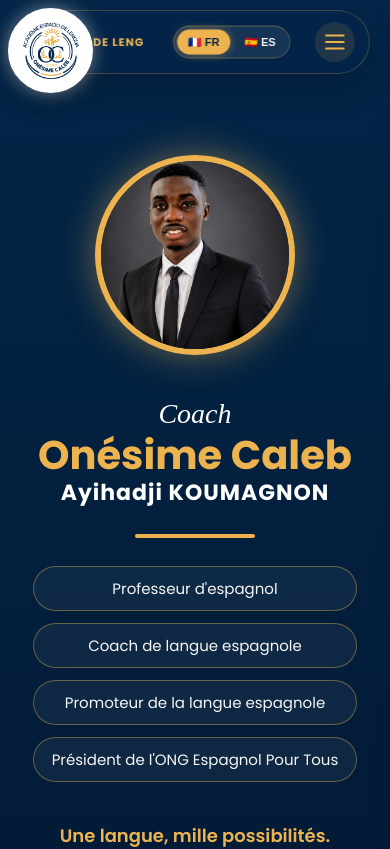
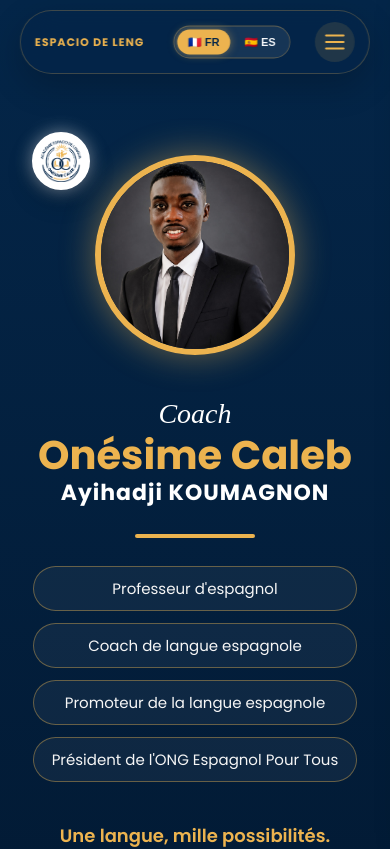
Before and after one commit to digipro708-hub/coach-onesime-caleb-premium, a Next.js app: page / in a window 390 px wide. Shown: the top 849 px of the page. Built offline with nearby package versions, Linux system fonts and the light colour scheme.

Commit message:
Fix hero logo overlap on mobile

```diff
--- a/components/Hero.tsx
+++ b/components/Hero.tsx
@@ -38,7 +38,7 @@ export default function Hero() {
       <div className="hero-content">
 
         {/* Logo */}
-       <div className="logo-circle">
+       <div className="logo-circle hero-navbar-logo">
   <Image
     src="/Logo.png"
     alt="Logo Académie Espacio de Lengua"
```
